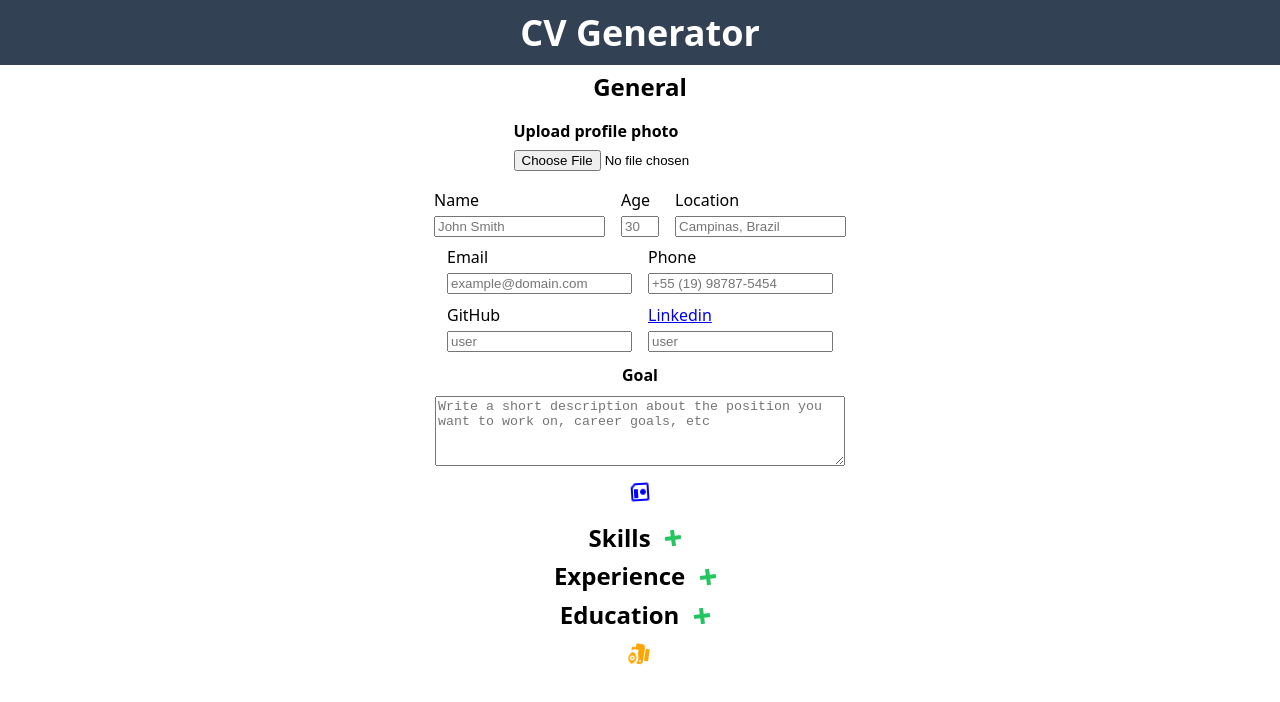
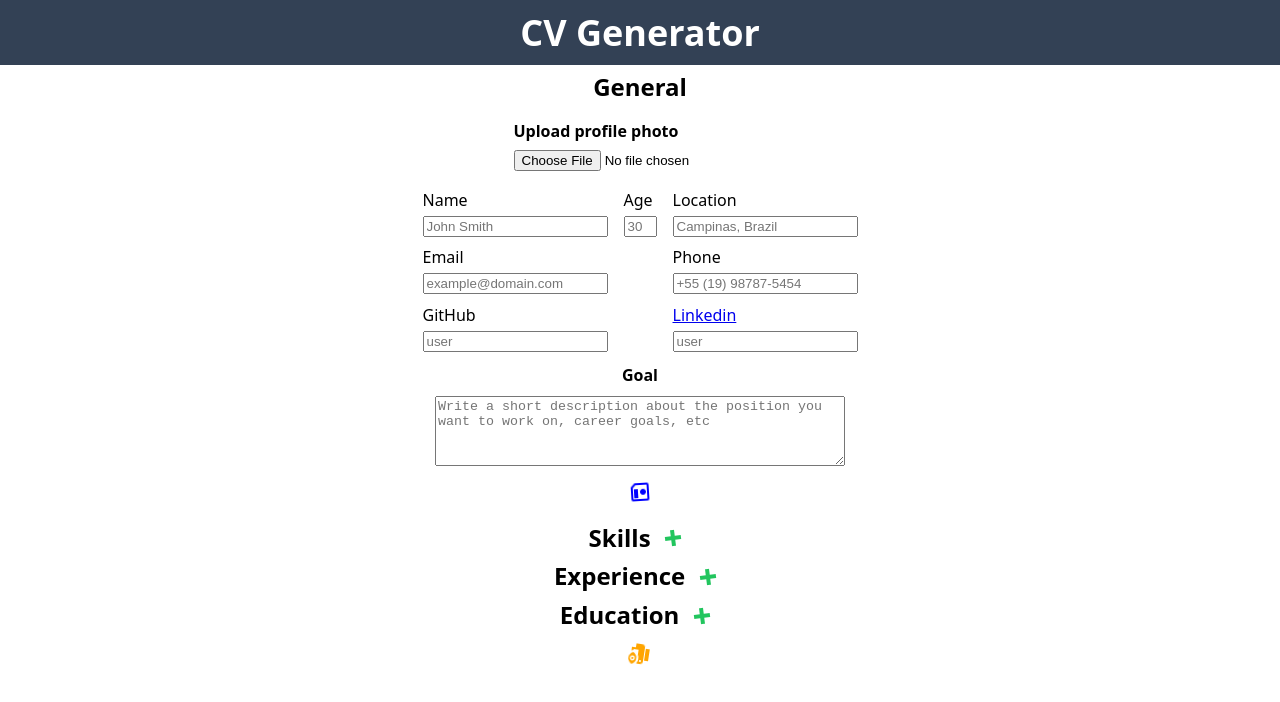
Before and after one commit to giovanniPepi/cv-project, a React (Create React App) app: page / in a window 1280 px wide. Shown: the top 702 px of the page. Built offline with nearby package versions, Linux system fonts and the light colour scheme.

Commit message:
Fix aligning on the Persoanl section

```diff
--- a/src/styles/App.css
+++ b/src/styles/App.css
@@ -102,8 +102,11 @@ h2 {
 }
 .innerFormDiv {
   display: flex;
+  justify-content: space-between;
+  align-content: space-between;
   gap: var(--outerGap);
   padding: var(--miniPadding);
+  /*   min-width: 45vw; */
 }
 label {
   display: flex;
@@ -185,15 +188,15 @@ label {
 .personalInputWrapper {
   display: flex;
   flex-direction: column;
-  align-items: center;
-  justify-content: center;
+  justify-content: space-between;
 }
 #ageInpt {
-  max-width: 30px;
+  max-width: 25px;
 }
 
 /*Forces it to stay the same size as the div on mobile/PC*/
-#nameInpt,
+/* #nameInpt,
 #locationInpt {
-  max-width: clamp(86px, 163px, 20vw);
+  max-width: clamp(88px, 160px, 20vw);
 }
+ */
```
